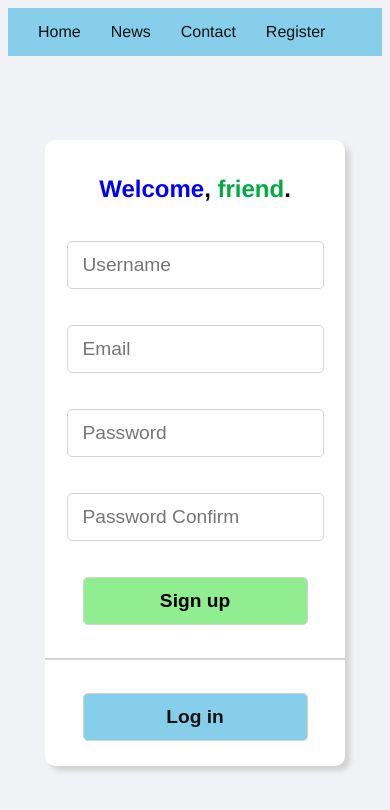
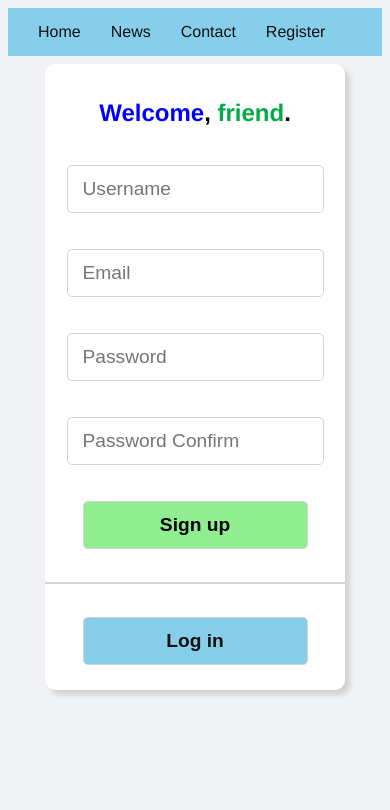
Before and after one commit to sweatshirt0/sapiosocial-js, a React (Create React App) app: page /register in a window 390 px wide. Shown: the top 810 px of the page. Built offline with nearby package versions, Linux system fonts and the light colour scheme.

Commit message:
mobile register patch 2

```diff
--- a/src/index.css
+++ b/src/index.css
@@ -345,6 +345,7 @@ body {
 
 	.register-wrapper {
 		width: 300px;
+		top: 8px;
 	}
 
 	.username-register {
```
